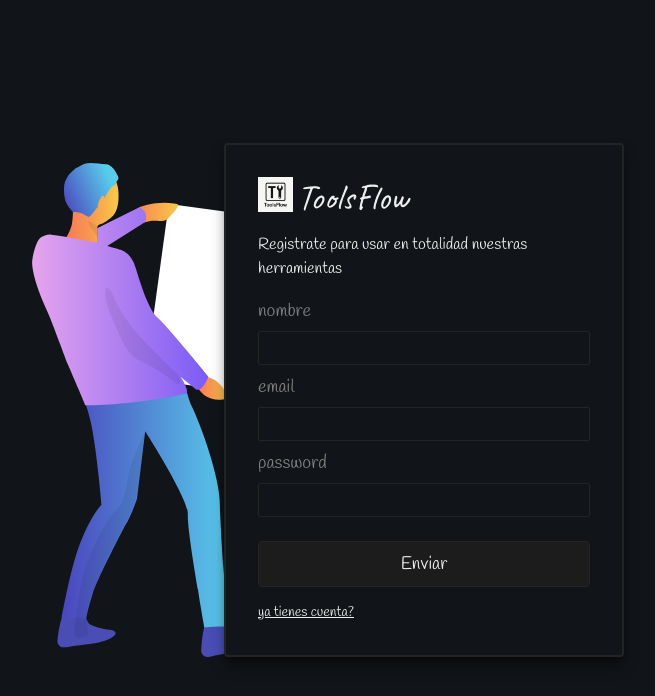
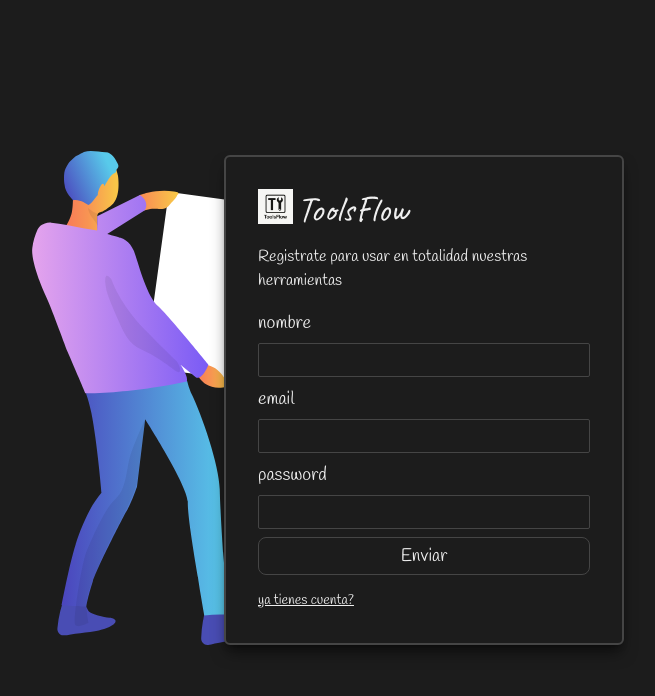
Before and after one commit to josuesss72/frontend-toolsflow, a Next.js app: page /auth/register in a window 1280 px wide. Shown: the top 696 px of the page, without its empty margins (216-871 px from the left). Built offline with nearby package versions, Linux system fonts and the light colour scheme; no server answers.

Commit message:
feat: se agregaron varibles

```diff
--- a/src/app/globals.css
+++ b/src/app/globals.css
@@ -1,28 +1,85 @@
 @import "tailwindcss";
+@import "tw-animate-css";
+/*---break---*/
+@custom-variant dark (&:is(.dark *));
 
 :root {
-  --background: #111418;
   --primary-color: #efefef;
-  --primary-color-400: #242424;
+  --primary-color-400: #454545;
   --primary-color-300: #1c1c1c;
-  --segundary-color: #948979;
+  --hover-color: #1c398e; /* Color azul claro para hover */
+  --segundary-color: #172657;
+  --border-color: #1c398e;
+  --segundary-color-400: #2b80ff;
   --terciary-color: #DFD0B8;
 
   /*TEXT COLORS*/
   --text-color-primary: #efefef;
-  --text-color-primary-400: #808080;
+  --text-color-segundary: #888888;
+  --radius: 0.625rem;
+  --background: #1c1c1c;
+  --foreground: oklch(0.13 0.028 261.692);
+  --card: oklch(1 0 0);
+  --card-foreground: oklch(0.13 0.028 261.692);
+  --popover: oklch(1 0 0);
+  --popover-foreground: oklch(0.13 0.028 261.692);
+  --primary: oklch(0.21 0.034 264.665);
+  --primary-foreground: oklch(0.985 0.002 247.839);
+  --secondary: oklch(0.967 0.003 264.542);
+  --secondary-foreground: oklch(0.21 0.034 264.665);
+  --muted: #1c1c1c;
+  --muted-foreground: oklch(0.551 0.027 264.364);
+  --accent: #000000;
+  --accent-foreground: #efefef;
+  --destructive: oklch(0.577 0.245 27.325);
+  --border: oklch(0.928 0.006 264.531);
+  --input: oklch(0.928 0.006 264.531);
+  --ring: oklch(0.707 0.022 261.325);
+  --chart-1: oklch(0.646 0.222 41.116);
+  --chart-2: oklch(0.6 0.118 184.704);
+  --chart-3: oklch(0.398 0.07 227.392);
+  --chart-4: oklch(0.828 0.189 84.429);
+  --chart-5: oklch(0.769 0.188 70.08);
+  --sidebar: oklch(0.985 0.002 247.839);
+  --sidebar-foreground: oklch(0.13 0.028 261.692);
+  --sidebar-primary: oklch(0.21 0.034 264.665);
+  --sidebar-primary-foreground: oklch(0.985 0.002 247.839);
+  --sidebar-accent: oklch(0.967 0.003 264.542);
+  --sidebar-accent-foreground: oklch(0.21 0.034 264.665);
+  --sidebar-border: oklch(0.928 0.006 264.531);
+  --sidebar-ring: oklch(0.707 0.022 261.325);
+}
+
+.card {
+  @apply bg-[var(--background)] flex flex-col gap-4 border-[1px] border-[var(--primary-color-300)] shadow-lg shadow-black rounded-sm p-4
+}
+
+.back_gradient {
+  @apply bg-gradient-to-r from-indigo-950 to-black
 }
 
 .btn_primary {
-  @apply text-lg w-full border-[1px] bg-[var(--primary-color-300)] hover:bg-[var(--background)] transition-colors duration-300 mt-4 border-[var(--primary-color-400)] cursor-pointer p-2 rounded-sm
+  @apply text-lg border-[1px] bg-[var(--primary-color-300)] border-[var(--primary-color-400)] flex justify-center items-center cursor-pointer px-4 py-1 rounded-md
+}
+
+.btn_segundary {
+  @apply flex cursor-pointer text-base bg-blue-900 py-1 px-4 rounded-md justify-center items-center border-blue-500 border-[1px]
 }
 
 .input_primary {
   @apply border-[1px] rounded-xs border-[var(--primary-color-400)] p-0.5 w-full
 }
 
+.input_segundary {
+  @apply p-2 border-[1px] font-light focus:outline-none border-gray-700 rounded-sm bg-black
+}
+
 .shadow_primary {
   @apply shadow-black/50 shadow-lg
+}
+
+.page {
+  @apply pl-20 pt-20 w-screen
 }
 
 @keyframes fadeInRight {
@@ -39,3 +96,90 @@
 .animation-messages {
   animation: fadeInRight 0.4s ease-out;
 }
+
+/*---break---*/
+
+@theme inline {
+  --radius-sm: calc(var(--radius) - 4px);
+  --radius-md: calc(var(--radius) - 2px);
+  --radius-lg: var(--radius);
+  --radius-xl: calc(var(--radius) + 4px);
+  --color-background: var(--background);
+  --color-foreground: var(--foreground);
+  --color-card: var(--card);
+  --color-card-foreground: var(--card-foreground);
+  --color-popover: var(--popover);
+  --color-popover-foreground: var(--popover-foreground);
+  --color-primary: var(--primary);
+  --color-primary-foreground: var(--primary-foreground);
+  --color-secondary: var(--secondary);
+  --color-secondary-foreground: var(--secondary-foreground);
+  --color-muted: var(--muted);
+  --color-muted-foreground: var(--muted-foreground);
+  --color-accent: var(--accent);
+  --color-accent-foreground: var(--accent-foreground);
+  --color-destructive: var(--destructive);
+  --color-border: var(--border);
+  --color-input: var(--input);
+  --color-ring: var(--ring);
+  --color-chart-1: var(--chart-1);
+  --color-chart-2: var(--chart-2);
+  --color-chart-3: var(--chart-3);
+  --color-chart-4: var(--chart-4);
+  --color-chart-5: var(--chart-5);
+  --color-sidebar: var(--sidebar);
+  --color-sidebar-foreground: var(--sidebar-foreground);
+  --color-sidebar-primary: var(--sidebar-primary);
+  --color-sidebar-primary-foreground: var(--sidebar-primary-foreground);
+  --color-sidebar-accent: var(--sidebar-accent);
+  --color-sidebar-accent-foreground: var(--sidebar-accent-foreground);
+  --color-sidebar-border: var(--sidebar-border);
+  --color-sidebar-ring: var(--sidebar-ring);
+}
+
+/*---break---*/
+
+.dark {
+  --background: oklch(0.13 0.028 261.692);
+  --foreground: oklch(0.985 0.002 247.839);
+  --card: oklch(0.21 0.034 264.665);
+  --card-foreground: oklch(0.985 0.002 247.839);
+  --popover: oklch(0.21 0.034 264.665);
+  --popover-foreground: oklch(0.985 0.002 247.839);
+  --primary: oklch(0.928 0.006 264.531);
+  --primary-foreground: oklch(0.21 0.034 264.665);
+  --secondary: oklch(0.278 0.033 256.848);
+  --secondary-foreground: oklch(0.985 0.002 247.839);
+  --muted: oklch(0.278 0.033 256.848);
+  --muted-foreground: oklch(0.707 0.022 261.325);
+  --accent: oklch(0.278 0.033 256.848);
+  --accent-foreground: oklch(0.985 0.002 247.839);
+  --destructive: oklch(0.704 0.191 22.216);
+  --border: oklch(1 0 0 / 10%);
+  --input: oklch(1 0 0 / 15%);
+  --ring: oklch(0.551 0.027 264.364);
+  --chart-1: oklch(0.488 0.243 264.376);
+  --chart-2: oklch(0.696 0.17 162.48);
+  --chart-3: oklch(0.769 0.188 70.08);
+  --chart-4: oklch(0.627 0.265 303.9);
+  --chart-5: oklch(0.645 0.246 16.439);
+  --sidebar: oklch(0.21 0.034 264.665);
+  --sidebar-foreground: oklch(0.985 0.002 247.839);
+  --sidebar-primary: oklch(0.488 0.243 264.376);
+  --sidebar-primary-foreground: oklch(0.985 0.002 247.839);
+  --sidebar-accent: oklch(0.278 0.033 256.848);
+  --sidebar-accent-foreground: oklch(0.985 0.002 247.839);
+  --sidebar-border: oklch(1 0 0 / 10%);
+  --sidebar-ring: oklch(0.551 0.027 264.364);
+}
+
+/*---break---*/
+
+@layer base {
+  * {
+    @apply border-border outline-ring/50;
+  }
+  body {
+    @apply bg-background text-foreground;
+  }
+}
```
